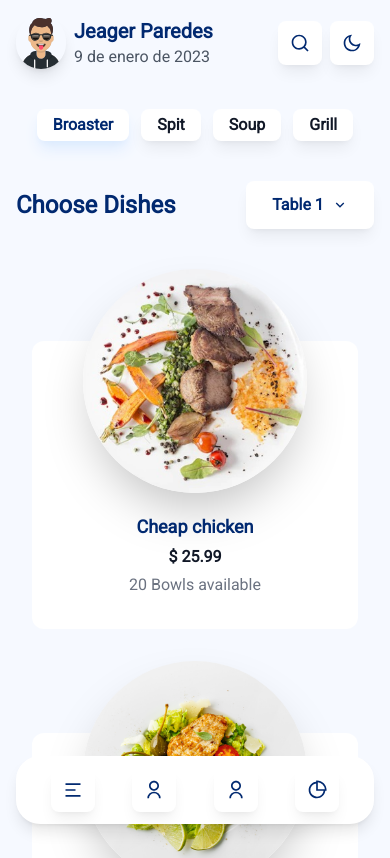
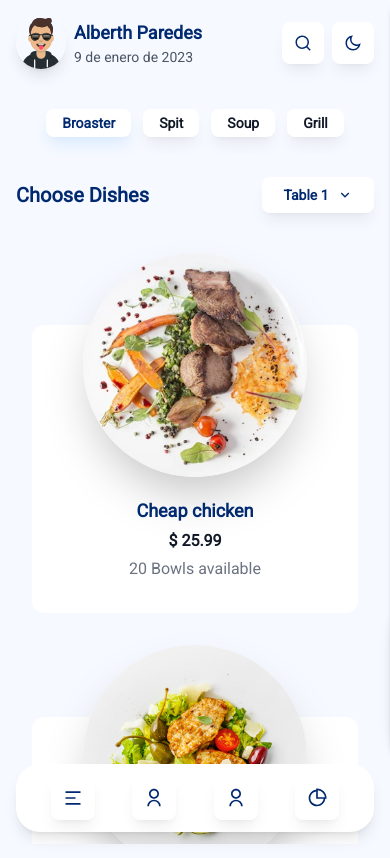
Before and after one commit to AlberthRKO/comifast, a Next.js app: page / in a window 390 px wide. Shown: the top 858 px of the page. Built offline with nearby package versions, Linux system fonts and the light colour scheme.

Commit message:
section order and layout fixes

```diff
--- a/components/cardOrder.js
+++ b/components/cardOrder.js
@@ -4,7 +4,7 @@ import { RiEditLine, RiDeleteBin6Line } from "react-icons/ri";
 
 const CardOrder = ({ dishe }) => {
   return (
-    <div className="bg-card3 hover:translate-y-0 rounded-lg py-4 px-3 mt-4 shadow-lg">
+    <div className="bg-card3 hover:translate-y-0 rounded-lg py-4 px-3 mb-4 shadow-lg">
       <div className="flex gap-2 items-center">
         <div className="flex-auto overflow-ellipsis flex gap-2 items-center">
           <div className="overflow-hidden rounded-full">
@@ -34,7 +34,7 @@ const CardOrder = ({ dishe }) => {
           role="button"
           className="btn-edit"
         >
-          <RiEditLine className="text-xl" />
+          <RiEditLine className="text-base sm:text-lg md:text-xl" />
         </button>
         <div className="flex-auto">
           <input
@@ -49,7 +49,7 @@ const CardOrder = ({ dishe }) => {
           role="button"
           className="btn-delete"
         >
-          <RiDeleteBin6Line className="text-xl" />
+          <RiDeleteBin6Line className="text-base sm:text-lg md:text-xl" />
         </button>
       </div>
     </div>
--- a/components/listaBox.js
+++ b/components/listaBox.js
@@ -6,8 +6,10 @@ const ListaBox = ({ selected, setSelected, lists }) => {
   return (
     <Listbox value={selected} onChange={setSelected}>
       <div className="relative z-10">
-        <Listbox.Button className="relative button items-center gap-2 w-32 justify-center">
-          <span className="text-title">{selected.name}</span>
+        <Listbox.Button className="relative button items-center gap-2 w-28 justify-center">
+          <span className="text-title text-sm md:text-base">
+            {selected.name}
+          </span>
           <RiArrowDownSLine className="text-title h-4 w-4" aria-hidden="true" />
         </Listbox.Button>
         <Transition
@@ -32,13 +34,15 @@ const ListaBox = ({ selected, setSelected, lists }) => {
                   {({ selected }) => (
                     <>
                       {selected ? (
-                        <span className="text-title absolute left-2 inset-y-0 flex items-center">
+                        <span className="text-title absolute left-3 md:left-2 inset-y-0 flex items-center">
                           <RiTableLine />
                         </span>
                       ) : null}
                       <span
                         className={`truncate ${
-                          selected ? "text-title" : "font-normal"
+                          selected
+                            ? "text-title text-sm md:text-base"
+                            : "font-normal text-sm md:text-base"
                         }`}
                       >
                         {list.name}
--- a/components/shared/layout.js
+++ b/components/shared/layout.js
@@ -63,9 +63,12 @@ const Layout = ({ children, title = "", description = "" }) => {
       </Head>
       {/* pasamos los parametros del toogle para los icons */}
       <Sidebar toggleOrder={toggleOrder} showOrder={showOrder} />
-      <div className="min-h-screen lg:pl-28 lg:flex transition-all">
+      {/* seccion de tamaño clave para el scrroll */}
+      <div className="h-screen overflow-y-scroll scrollbar-hide lg:pl-28 lg:flex transition-all">
         <div
-          className={`transition-all ${showOrder ? "lg:w-9/12" : "lg:w-full"}`}
+          className={`transition-all min-h-screen overflow-y-scroll scrollbar-hide ${
+            showOrder ? "lg:w-9/12" : "lg:w-full"
+          }`}
         >
           <header className="p-4 transition-all">
             <div className="flex justify-between items-center">
@@ -78,9 +81,13 @@ const Layout = ({ children, title = "", description = "" }) => {
                   alt="Avatar Usuario"
                 />
                 <div>
-                  <h2 className="text-xl text-title">{profile.name}</h2>
+                  <h2 className="text-lg md:text-xl text-title">
+                    {profile.name}
+                  </h2>
                   {/* <p className="text-gray-400">{fechaFormateada}</p> */}
-                  <p className="text-gray-600">{fechaFormateada}</p>
+                  <p className="text-sm md:text-base text-gray-600">
+                    {fechaFormateada}
+                  </p>
                 </div>
               </div>
               <div className="flex items-center gap-2">
@@ -94,9 +101,9 @@ const Layout = ({ children, title = "", description = "" }) => {
                   onClick={toggle}
                 >
                   {showSearch ? (
-                    <RiCloseLine className="text-xl text-[#012970] dark:text-[#ec7c6a]" />
+                    <RiCloseLine className="text-lg md:text-xl text-[#012970] dark:text-[#ec7c6a]" />
                   ) : (
-                    <RiSearchLine className="text-xl text-[#012970] dark:text-[#ec7c6a]" />
+                    <RiSearchLine className="text-lg md:text-xl text-[#012970] dark:text-[#ec7c6a]" />
                   )}
                 </button>
 
@@ -120,7 +127,7 @@ const Layout = ({ children, title = "", description = "" }) => {
                     onClick={() => setTheme("light")}
                     className="navLink"
                   >
-                    <RiSunLine className="text-xl text-[#012970] dark:text-[#ec7c6a]" />
+                    <RiSunLine className="text-lg md:text-xl text-[#012970] dark:text-[#ec7c6a]" />
                   </button>
                 ) : (
                   <button
@@ -130,7 +137,7 @@ const Layout = ({ children, title = "", description = "" }) => {
                     onClick={() => setTheme("dark")}
                     className="navLink"
                   >
-                    <RiMoonLine className="text-xl text-[#012970] dark:text-[#ec7c6a]" />
+                    <RiMoonLine className="text-lg md:text-xl text-[#012970] dark:text-[#ec7c6a]" />
                   </button>
                 )}
 
--- a/components/shared/sidebar.js
+++ b/components/shared/sidebar.js
@@ -33,15 +33,15 @@ const Sidebar = ({ toggleOrder, showOrder }) => {
       {/* Sidebar */}
       <div
         className={`bg-white z-50 dark:bg-[#1F1D2B] fixed overflow-y-scroll scrollbar-hide transition-all ${
-          opennav ? "left-0 bottom-24" : "-left-full bottom-24"
-        } w-24 sm:w-28 top-0 lg:bottom-0 lg:left-0 py-5 flex flex-col justify-between rounded-r-2xl`}
+          opennav ? "left-0 bottom-[5.5rem]" : "-left-full bottom-[5.5rem]"
+        } w-20 sm:w-28 top-0 lg:bottom-0 lg:left-0 py-5 flex flex-col shadow-md justify-between rounded-r-2xl`}
       >
-        <ul className="pl-3 sm:pl-4">
+        <ul className="pl-2 sm:pl-4">
           <li>
             <Link aria-label="home" href="/">
               <span>
                 <Image
-                  className="text-center mx-auto mb-4"
+                  className="text-center mx-auto mb-4 w-10 md:w-12 lg:w-14"
                   src="/logo.png"
                   width={50}
                   height={50}
@@ -101,7 +101,7 @@ const Sidebar = ({ toggleOrder, showOrder }) => {
             </Link>
           </li>
         </ul>
-        <ul className="pl-4">
+        <ul className="pl-2 sm:pl-4">
           <li className="lista">
             <Link href="#" legacyBehavior>
               <a aria-label="Logout">
@@ -112,7 +112,7 @@ const Sidebar = ({ toggleOrder, showOrder }) => {
         </ul>
       </div>
       {/* Sidebar collapse nav mobile */}
-      <nav className="bg-white dark:bg-[#282637] mx-4 fixed z-50 bottom-5 right-0 left-0 px-4 py-3 rounded-3xl flex justify-around shadow-lg dark:shadow-gray-900 dark:border-t-[1px] dark:border-[#242231] lg:hidden">
+      <nav className="bg-white dark:bg-[#282637] mx-4 fixed z-50 bottom-3 right-0 left-0 px-4 py-3 rounded-3xl flex justify-around shadow-lg dark:shadow-gray-900 dark:border-t-[1px] dark:border-[#242231] lg:hidden">
         {/* reutilzidando coidog del sidebar */}
         <button
           aria-labelledby="menu"
--- a/pages/index.js
+++ b/pages/index.js
@@ -29,7 +29,7 @@ export default function Home() {
                   key={category}
                   className={({ selected }) =>
                     classNames(
-                      "capitalize navLink font-semibold py-1 px-4 mb-5 focus-visible:outline-none",
+                      "capitalize navLink font-semibold text-sm md:text-base py-1 px-4 mb-5 focus-visible:outline-none",
                       selected
                         ? "text-[#012970] dark:text-[#ec7c6a] text-title shadow-blue-100 dark:shadow-[#ec7b6a3a]"
                         : ""
@@ -43,7 +43,9 @@ export default function Home() {
             {/* Seccion de contenido de tabs */}
             <Tab.Panels>
               <div className="flex items-center justify-between pt-5 pb-2">
-                <h2 className=" text-2xl text-title">Choose Dishes</h2>
+                <h2 className=" text-xl md:text-2xl text-title">
+                  Choose Dishes
+                </h2>
                 {/* Lista de mesas */}
                 <ListaBox
                   selected={selected}
--- a/styles/globals.css
+++ b/styles/globals.css
@@ -15,17 +15,17 @@ body {
     @apply bg-[#f6f9ff] text-gray-900 dark:bg-[#252837] dark:text-gray-100;
   }
   .listaActiva {
-    @apply bg-[#f6f9ff] dark:bg-[#252837] rounded-tl-xl rounded-bl-xl p-4;
+    @apply bg-[#f6f9ff] dark:bg-[#252837] rounded-tl-xl rounded-bl-xl p-3 sm:p-4;
   }
   .listaActiva a,
   .navLink {
     @apply bg-white dark:bg-[#ec7c6a] shadow-lg shadow-blue-100 dark:shadow-[#ec7b6a3a] p-3 flex rounded-lg;
   }
   .listaActiva .icon {
-    @apply text-3xl mx-auto text-[#012970] dark:text-white;
+    @apply text-xl sm:text-2xl md:text-3xl mx-auto text-[#012970] dark:text-white;
   }
   .lista {
-    @apply rounded-tl-xl rounded-bl-xl p-4;
+    @apply rounded-tl-xl rounded-bl-xl p-3 sm:p-4;
   }
   .lista a,
   .navLink {
@@ -38,7 +38,7 @@ body {
 
   /* hover:dark:shadow-[#ec7b6a3a] */
   .lista .icon {
-    @apply text-3xl mx-auto text-[#012970] dark:text-[#ec7c6a];
+    @apply text-xl sm:text-2xl md:text-3xl mx-auto text-[#012970] dark:text-[#ec7c6a];
   }
   .text-title {
     @apply text-[#012970] dark:text-[#ec7c6a] font-[600];
@@ -59,7 +59,7 @@ body {
     @apply bg-white dark:bg-[#252837] shadow-lg hover:shadow-blue-100 dark:shadow-[#111827d3];
   }
   .button {
-    @apply bg-white dark:bg-[#252837] shadow-lg shadow-[#00000010] hover:shadow-blue-100 dark:shadow-[#191f2cd3] hover:dark:shadow-[#191f2ce1] p-3 flex rounded-lg;
+    @apply bg-white dark:bg-[#252837] shadow-lg shadow-[#00000010] hover:shadow-blue-100 dark:shadow-[#191f2cd3] hover:dark:shadow-[#191f2ce1] p-2 flex rounded-lg;
   }
   .text-section {
     @apply text-[#012970] dark:text-white font-[600];
@@ -71,6 +71,9 @@ body {
   .btn-edit {
     @apply rounded-lg border-[#5a6ba5] border-[1px] p-2 text-[#5a6ba5] hover:bg-[#5a6ba5] hover:text-white active:bg-[#5a6ba5] active:text-white;
   }
+  .btn-primary {
+    @apply bg-white border-[1px] border-[#012970] dark:bg-[#ec7c6a] text-[#012970] font-semibold dark:text-white shadow-lg shadow-blue-100 dark:shadow-[#ec7b6a3a] p-2 text-center rounded-lg text-sm md:text-base;
+  }
 }
 
 /* Seccion de los navs */
--- a/utils/data.js
+++ b/utils/data.js
@@ -1,5 +1,5 @@
 const profile = {
-  name: "Jeager Paredes",
+  name: "Alberth Paredes",
   email: "orlando.alb77@gmail.com",
   imgUrl: "/alberth.svg",
 };
@@ -10,6 +10,34 @@ const userNavigation = [
 ];
 const categories = {
   broaster: [
+    {
+      id: 1,
+      title: "Cheap chicken",
+      price: 25.99,
+      stock: 20,
+      img: "/img/grill1.png",
+    },
+    {
+      id: 2,
+      title: "Quarter chicken",
+      price: 40.99,
+      stock: 13,
+      img: "/img/dish2.png",
+    },
+    {
+      id: 3,
+      title: "Cheap chicken",
+      price: 32.99,
+      stock: 10,
+      img: "/img/grill1.png",
+    },
+    {
+      id: 4,
+      title: "Whole chicken",
+      price: 45.99,
+      stock: 18,
+      img: "/img/dish.png",
+    },
     {
       id: 1,
       title: "Cheap chicken",
```
Also changed, not shown: components/shared/order.js (+36 -7 lines).
